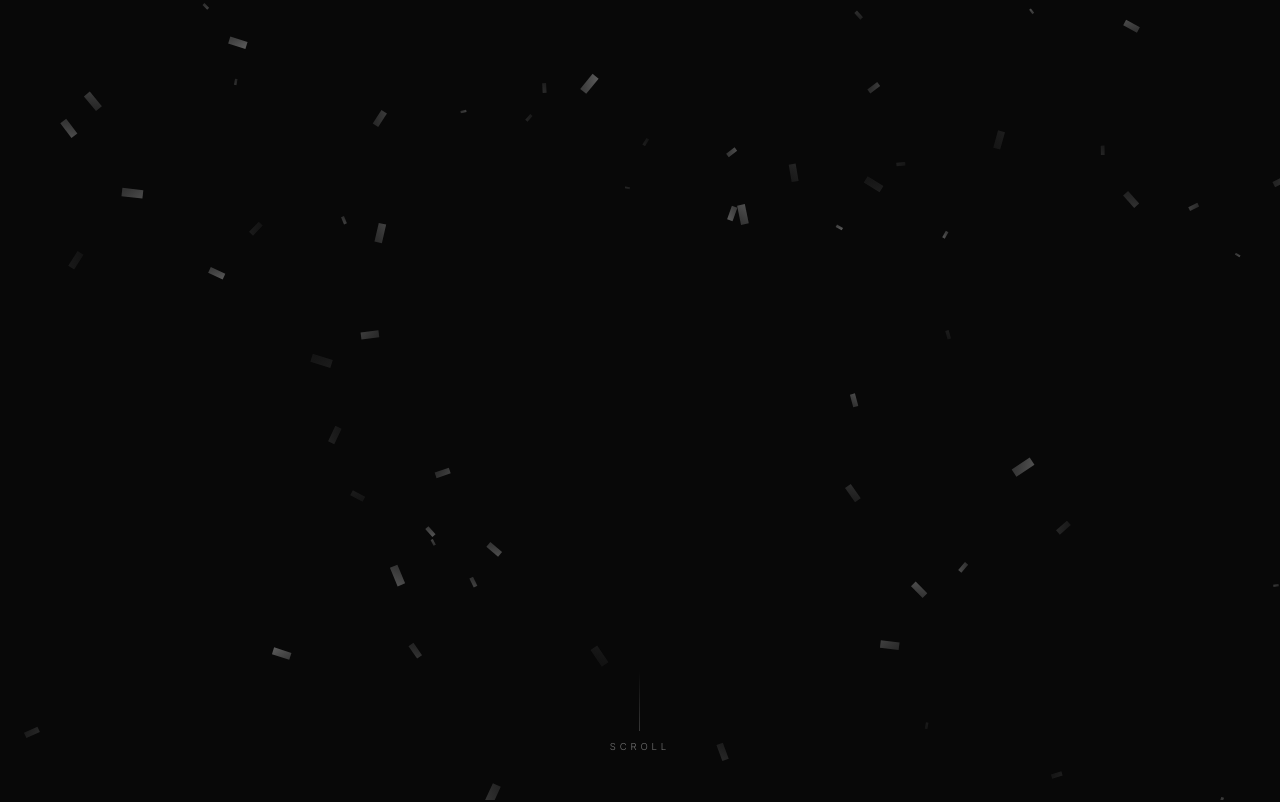
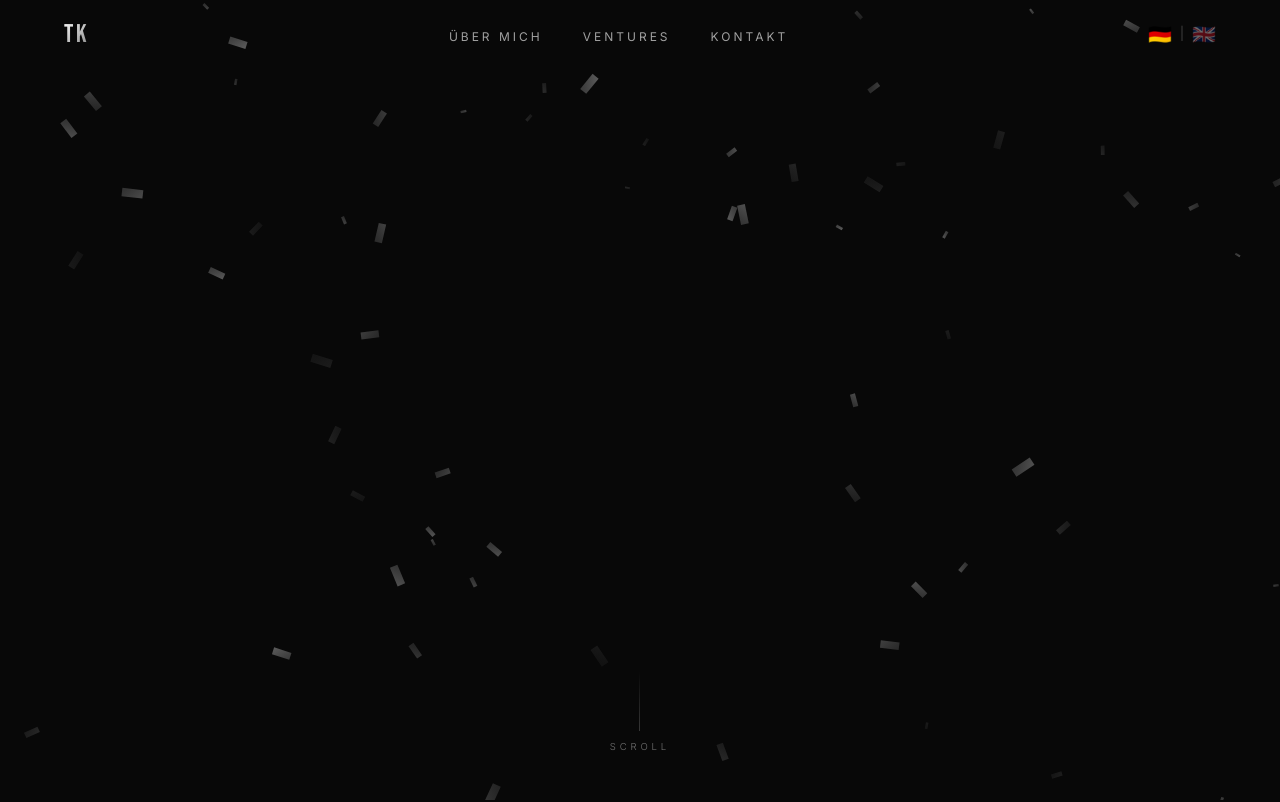
Before and after one commit to khojastehtayfun-dotcom/tayfunkhojasteh, a Next.js app: page / in a window 1280 px wide. Shown: the top 802 px of the page. Built offline with nearby package versions, Linux system fonts and the light colour scheme.

Commit message:
navigation added

```diff
--- a/src/app/page.tsx
+++ b/src/app/page.tsx
@@ -1,23 +1,15 @@
-import Hero  from '@/components/Hero'
+import Navigation from '@/components/Navigation'
+import Hero from '@/components/Hero'
 import About from '@/components/About'
 
 export default function Home() {
   return (
     <main>
-      {/* ── SECTION 1: Cinematic opener with shard explosion ── */}
+      <Navigation />
       <Hero />
-
-      {/* ── SECTION 2: Who / what ── */}
-      <About />
-
-      {/*
-        ┌─────────────────────────────────────────────────┐
-        │  Future sections go here — one component each:  │
-        │  <Projects />   → your ventures                 │
-        │  <Contact />    → contact form                  │
-        │  <Countdown />  → launch countdown              │
-        └─────────────────────────────────────────────────┘
-      */}
+      <div id="about">
+        <About />
+      </div>
     </main>
   )
 }
--- /dev/null
+++ b/src/components/Navigation.module.css
@@ -0,0 +1,91 @@
+.nav {
+  position: fixed;
+  top: 0;
+  left: 0;
+  right: 0;
+  z-index: 100;
+  display: flex;
+  align-items: center;
+  justify-content: space-between;
+  padding: 1.2rem clamp(1.5rem, 5vw, 4rem);
+  transition: background 0.4s ease, backdrop-filter 0.4s ease;
+}
+
+.nav.scrolled {
+  background: rgba(8, 8, 8, 0.75);
+  backdrop-filter: blur(20px);
+  -webkit-backdrop-filter: blur(20px);
+  border-bottom: 1px solid rgba(255,255,255,0.06);
+}
+
+.logo {
+  font-family: 'Bebas Neue', sans-serif;
+  font-size: 1.6rem;
+  letter-spacing: 0.1em;
+  background: linear-gradient(135deg, #ffffff, #808080);
+  -webkit-background-clip: text;
+  -webkit-text-fill-color: transparent;
+  background-clip: text;
+  background-color: transparent;
+  border: none;
+  cursor: pointer;
+  padding: 0;
+  transition: opacity 0.2s;
+}
+
+.logo:hover { opacity: 0.7; }
+
+.links {
+  display: flex;
+  list-style: none;
+  gap: 2.5rem;
+  margin: 0;
+  padding: 0;
+}
+
+.links button {
+  background: none;
+  border: none;
+  cursor: pointer;
+  font-family: 'Inter', sans-serif;
+  font-size: 0.75rem;
+  font-weight: 400;
+  letter-spacing: 0.25em;
+  text-transform: uppercase;
+  color: var(--chrome-2);
+  transition: color 0.2s;
+  padding: 0;
+}
+
+.links button:hover { color: var(--chrome-1); }
+
+.langSwitch {
+  display: flex;
+  align-items: center;
+  gap: 0.5rem;
+}
+
+.langSwitch button {
+  background: none;
+  border: none;
+  cursor: pointer;
+  font-size: 1.2rem;
+  opacity: 0.4;
+  transition: opacity 0.2s, transform 0.2s;
+  padding: 0;
+  line-height: 1;
+}
+
+.langSwitch button:hover  { opacity: 0.8; transform: scale(1.1); }
+.langSwitch button.active { opacity: 1; }
+
+.divider {
+  color: var(--chrome-3);
+  font-size: 0.8rem;
+  line-height: 1;
+}
+
+@media (max-width: 600px) {
+  .links { gap: 1.2rem; }
+  .links button { font-size: 0.65rem; letter-spacing: 0.15em; }
+}
--- /dev/null
+++ b/src/components/Navigation.tsx
@@ -0,0 +1,48 @@
+'use client'
+
+import { useEffect, useRef, useState } from 'react'
+import styles from './Navigation.module.css'
+
+export default function Navigation() {
+  const [visible, setVisible] = useState(true)
+  const [scrolled, setScrolled] = useState(false)
+  const [lang, setLang] = useState<'de' | 'en'>('de')
+  const lastY = useRef(0)
+
+  useEffect(() => {
+    const onScroll = () => {
+      const currentY = window.scrollY
+      setScrolled(currentY > 50)
+      setVisible(currentY < lastY.current || currentY < 80)
+      lastY.current = currentY
+    }
+    window.addEventListener('scroll', onScroll, { passive: true })
+    return () => window.removeEventListener('scroll', onScroll)
+  }, [])
+
+  if (!visible) return null
+
+  return (
+    <nav className={`${styles.nav} ${scrolled ? styles.scrolled : ''}`}>
+      <button className={styles.logo} onClick={() => window.scrollTo({ top: 0, behavior: 'smooth' })}>
+        TK
+      </button>
+      <ul className={styles.links}>
+        <li><button onClick={() => document.getElementById('about')?.scrollIntoView({ behavior: 'smooth' })}>
+          {lang === 'de' ? 'Über mich' : 'About'}
+        </button></li>
+        <li><button onClick={() => document.getElementById('ventures')?.scrollIntoView({ behavior: 'smooth' })}>
+          Ventures
+        </button></li>
+        <li><button onClick={() => document.getElementById('contact')?.scrollIntoView({ behavior: 'smooth' })}>
+          {lang === 'de' ? 'Kontakt' : 'Contact'}
+        </button></li>
+      </ul>
+      <div className={styles.langSwitch}>
+        <button className={lang === 'de' ? styles.active : ''} onClick={() => setLang('de')}>🇩🇪</button>
+        <span className={styles.divider}>|</span>
+        <button className={lang === 'en' ? styles.active : ''} onClick={() => setLang('en')}>🇬🇧</button>
+      </div>
+    </nav>
+  )
+}
```
